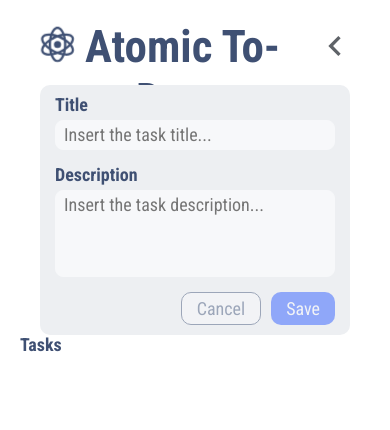
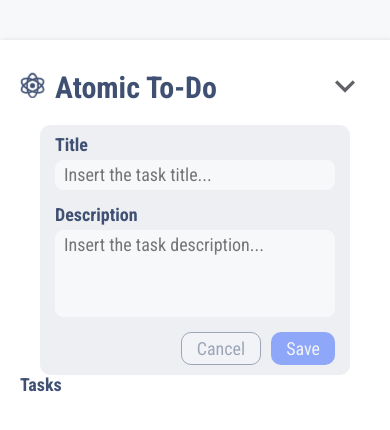
Before and after one commit to marcospardal/atomic-design-to-do, a React (Create React App) app: page / in a window 390 px wide. Shown: the top 430 px of the page. Built offline with nearby package versions, Linux system fonts and the light colour scheme.

Commit message:
adding responsive css

```diff
--- a/src/App.css
+++ b/src/App.css
@@ -1,14 +1,6 @@
-@import 'colors.css';
+@import './css/colors.css';
+@import './css/breakpoints.css';
 
-.App {
-  text-align: center;
-  background-color: var(--background-color);
-  margin: 0;
-  padding: 0;
-  min-height: 100vh;
-  display: flex;
-  flex-direction: row;
-}
 
 html, body {
   margin: 0;
--- a/src/components/UI/atoms/Button/styles.css
+++ b/src/components/UI/atoms/Button/styles.css
@@ -1,5 +1,3 @@
-@import '../../../../colors.css';
-
 .button {
   border-radius: 10px;
   cursor: pointer;
--- a/src/components/UI/atoms/Input/styles.css
+++ b/src/components/UI/atoms/Input/styles.css
@@ -1,5 +1,3 @@
-@import '../../../../colors.css';
-
 .input {
   border: 1px solid var(--background-color);
   outline: none;
--- a/src/components/UI/molecules/TaskCard/styles.css
+++ b/src/components/UI/molecules/TaskCard/styles.css
@@ -9,7 +9,8 @@
   opacity: 1;
   overflow: hidden;
   white-space: nowrap;
-  text-overflow: ellipsis
+  text-overflow: ellipsis;
+  min-height: 70px;
 }
 
 .task-card.fade-in {
--- a/src/components/UI/organisms/Header/styles.css
+++ b/src/components/UI/organisms/Header/styles.css
@@ -7,6 +7,7 @@
   height: 55px;
   display: flex;
   justify-content: space-between;
+  align-items: center;
   width: 100%;
   padding: 0 10px;
   margin-bottom: 10px;
@@ -30,3 +31,14 @@
     transform: scale(1);
   }
 }
+
+@media (max-width: 500px) {
+  .title {
+    font-size: 30px;
+  }
+
+  #logo {
+    height: 25px;
+    width: 25px;
+  }
+}
--- /dev/null
+++ b/src/css/breakpoints.css
@@ -0,0 +1,4 @@
+:root{
+  --mobile: 500px;
+  --tablets: 768px;
+}
--- a/src/index.css
+++ b/src/index.css
@@ -11,3 +11,14 @@ code {
   font-family: source-code-pro, Menlo, Monaco, Consolas, 'Courier New',
     monospace;
 }
+
+::-webkit-scrollbar {
+  width: 5px;
+  height: 5px;
+  scrollbar-width: thin;
+}
+
+::-webkit-scrollbar-thumb {
+  background-color: #888;
+  border-radius: 10px;
+}
--- a/src/pages/Home/index.tsx
+++ b/src/pages/Home/index.tsx
@@ -18,12 +18,12 @@ export default function Home() {
   useEffect(() => setShowClosed(openClosed), [openClosed]);
 
   return (
-    <div className="App">
+    <div className="home-container">
       <div className={`main ${showClosed ? 'transition' : ''}`}>
         <Header
           title='Atomic To-Do'
           headerOptions={
-            <Button color="transparent" onClick={() => setShowClosed(!showClosed)}>
+            <Button style={{ width: 60 }} color="transparent" onClick={() => setShowClosed(!showClosed)}>
               <img className={`toggle-closed-task ${showClosed ? 'rotate' : ''}`} id='toggle-closed-task' src={IconArrow} alt='toggle-closed-task' />
             </Button>
           }
--- a/src/pages/Home/styles.css
+++ b/src/pages/Home/styles.css
@@ -1,3 +1,14 @@
+@import '../../css/breakpoints.css';
+
+.home-container {
+  text-align: center;
+  background-color: var(--background-color);
+  margin: 0;
+  padding: 0;
+  height: 100vh;
+  display: flex;
+  flex-direction: row;
+}
 
 .main {
   flex: 1;
@@ -20,6 +31,7 @@
   flex: 0;
   transition: 0.3s ease-in-out;
   width: 0;
+  height: 0;
   padding-top: 20px;
 }
 
@@ -38,3 +50,34 @@
 .toggle-closed-task.rotate {
   transform: rotate(-180deg);
 }
+
+@media (max-width: 500px) {
+  .home-container {
+    flex-direction: column-reverse;
+    padding-top: 20px;
+  }
+
+  .main {
+    height: 100vh;
+  }
+
+  .fade-in {
+    width: auto;
+    overflow: auto;
+  }
+
+  .main.transition {
+    border-top-right-radius: 30px;
+    border-top-left-radius: 30px;
+    border-bottom-right-radius: 0;
+    height: 50%;
+  }
+
+  .toggle-closed-task {
+    transform: rotate(-90deg);
+  }
+
+  .toggle-closed-task.rotate {
+    transform: rotate(90deg);
+  }
+}
--- a/src/templates/Listing/styles.css
+++ b/src/templates/Listing/styles.css
@@ -1,13 +1,30 @@
 .container {
   display: flex;
   flex-direction: column;
-  grid-template-columns: 1fr 1fr;
+  grid-template-columns: 1fr 1fr 1fr;
   gap: 10px;
   padding: 20px;
   width: 100%;
+  overflow: auto;
 }
 
 .grid {
   display: grid;
-  grid-template-columns: 1fr 1fr;
+  grid-template-columns: 1fr 1fr 1fr;
 }
+
+.list {
+  width: auto;
+}
+
+@media (max-width: 500px) {
+  .grid {
+    display: flex;
+  }
+}
+
+@media (max-width: 800px) {
+  .grid {
+    grid-template-columns: 1fr 1fr;
+  }
+}
```
Also changed, not shown: src/css/colors.css (renamed from src/colors.css).
